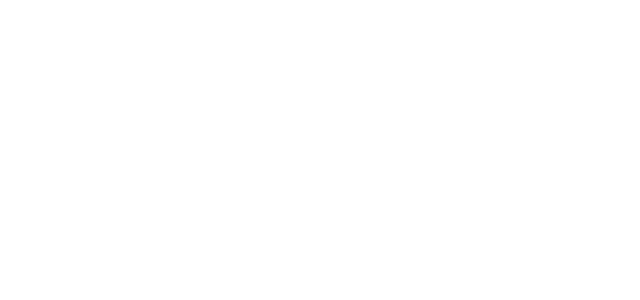
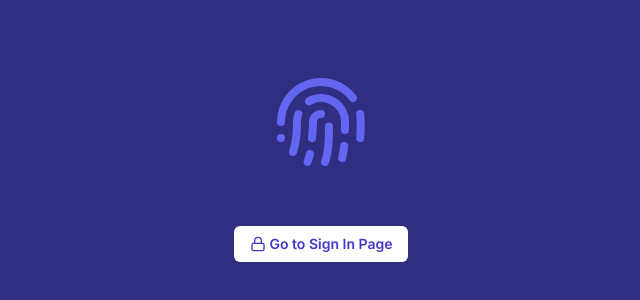
Before and after one commit to Khitishgithub/AI_Interview-_Trainer, a Next.js app: page / in a window 1280 px wide. Shown: the part 232-532 px from the top of the page, without its empty margins (319-959 px from the left). Built offline with nearby package versions, Linux system fonts and the light colour scheme.

Commit message:
Update page.js

```diff
--- a/app/page.js
+++ b/app/page.js
@@ -1,14 +1,28 @@
-import Image from "next/image";
-
+import { FingerprintIcon, LockIcon } from "lucide-react";
+import Link from "next/link";
 
 
 export default function Home() {
   return (
     <div>
+      <div className="flex items-center justify-center h-screen w-full mx-auto bg-indigo-900">
+      <div className="max-w-lg p-4 rounded-lg flex flex-col justify-center items-center">
+        <FingerprintIcon className="text-indigo-500 w-24 h-24" />
+        <div className="text-center max-w-screen-sm pt-4 pb-10">
+          {/* <h1 className="text-white font-bold text-2xl">Next Protect</h1> */}
 
-
-
+        </div>
+        <div className="flex space-x-3">
+          <Link
+            href="/dashboard"
+            className="inline-flex items-center rounded-md bg-white px-4 py-2 text-sm font-semibold space-x-1 text-indigo-700 shadow-sm hover:bg-white/90"
+          >
+            <LockIcon className="w-4 h-4" />
+            <span>Go to Sign In Page</span>
+          </Link>
+        </div>
+      </div>
     </div>
-
+    </div>
   );
 }
```
